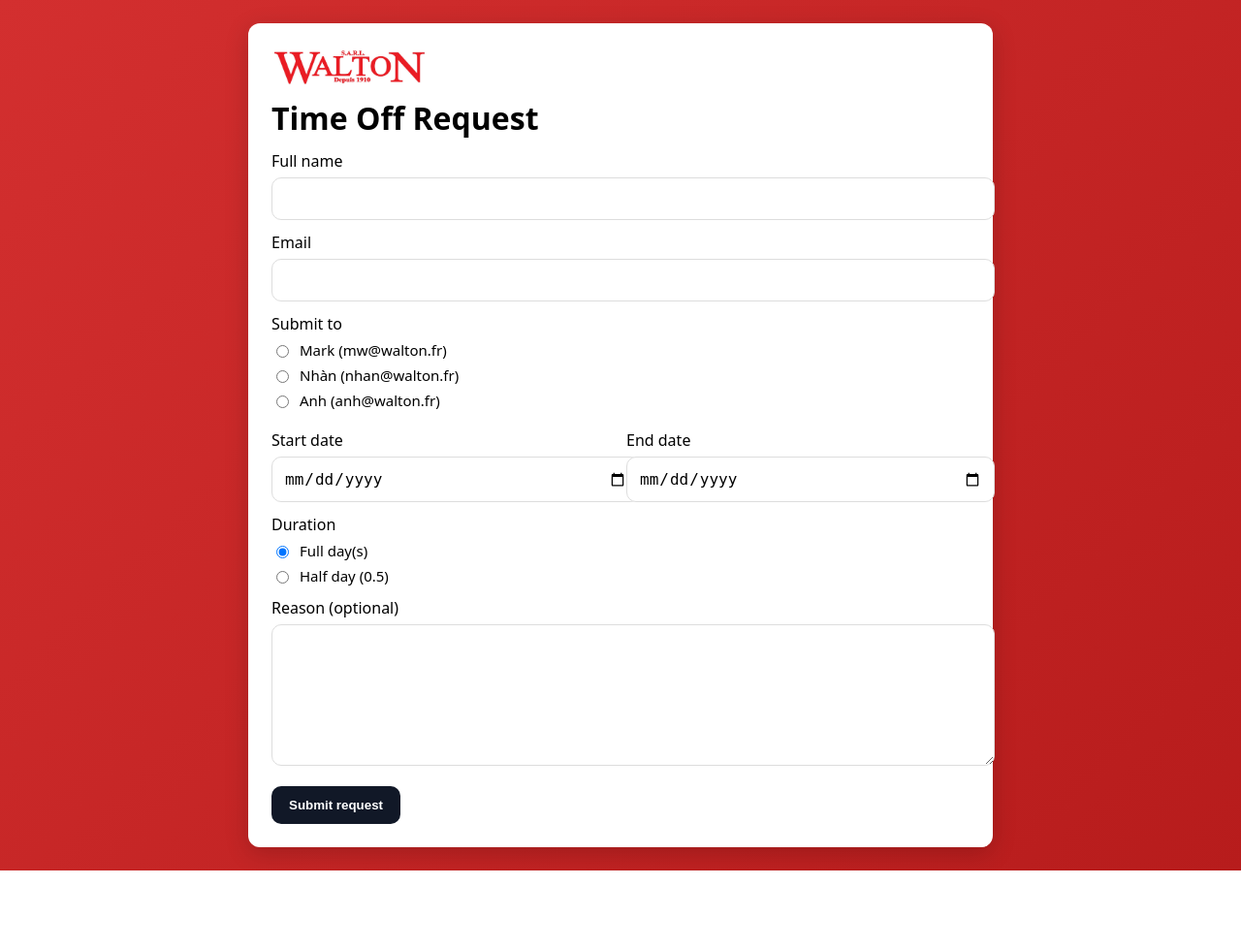
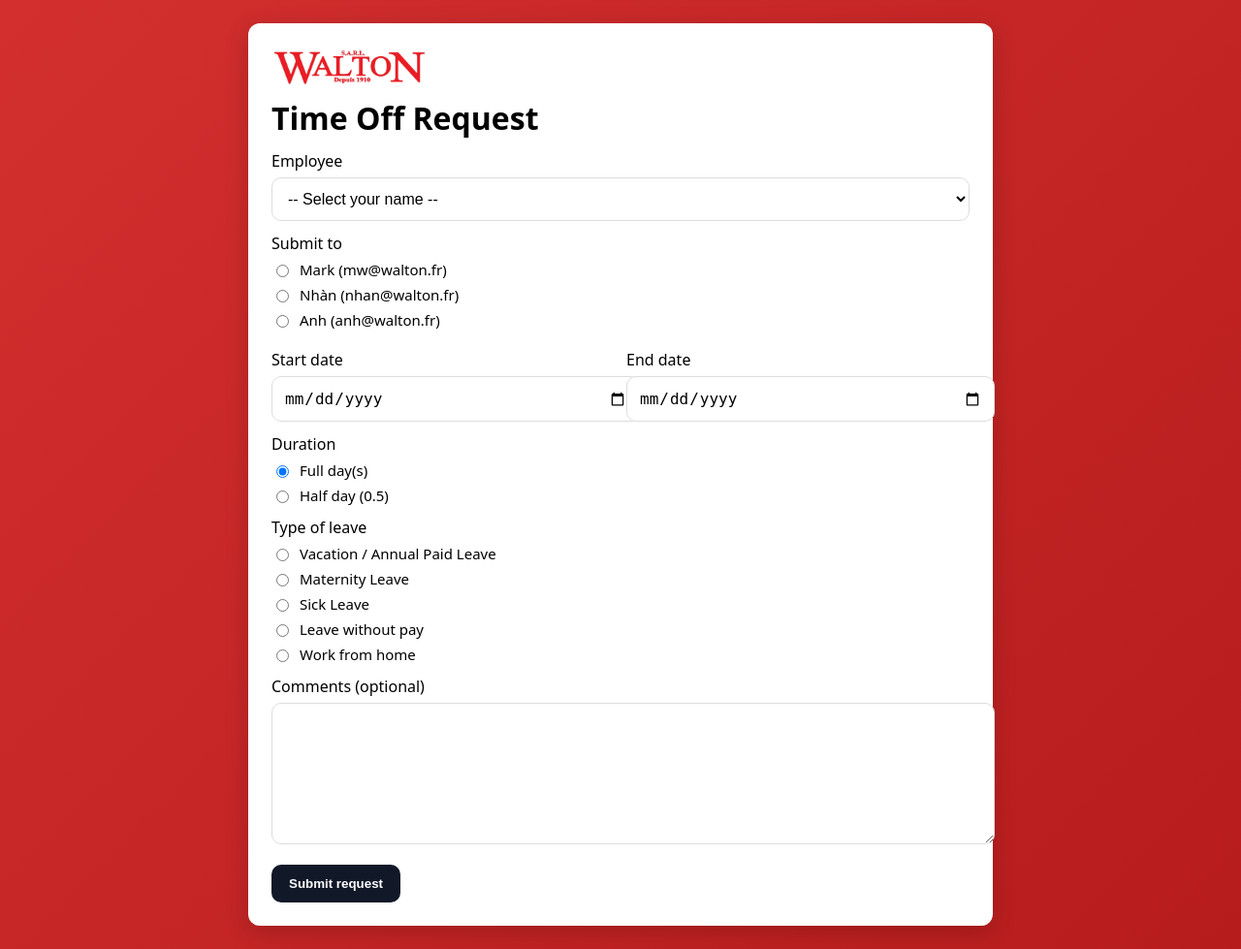
Before and after one commit to markwalt76/walton-holidays, a Flask app: template templates/form.html in a window 1280 px wide. Shown: the whole page at 97% size. Before the commit the page ends 898 px from the top, so only its background shows below. Run offline with Flask 3, Linux system fonts and the light colour scheme; the template is opened without the code that fills it, so the values that code supplies are empty.

Commit message:
Update staff list system, add type of leave, update form, update app.py

```diff
--- a/templates/form.html
+++ b/templates/form.html
@@ -18,7 +18,7 @@
     .logo{height:40px}
     h1{margin:0 0 12px}
     label{display:block;margin:12px 0 6px}
-    input,textarea{
+    input,select,textarea{
       width:100%;padding:12px;border:1px solid #ddd;border-radius:10px;
       font-size:16px;background:#fff;
     }
@@ -30,18 +30,10 @@
     }
     small{color:#444}
     .option-group{
-      display:flex;
-      flex-direction:column;
-      gap:6px;
-      margin-bottom:8px;
+      display:flex;flex-direction:column;gap:6px;margin-bottom:8px;
     }
     .option-group label{
-      display:flex;
-      align-items:center;
-      gap:8px;
-      margin:0;
-      font-size:15px;
-      cursor:pointer;
+      display:flex;align-items:center;gap:8px;margin:0;font-size:15px;cursor:pointer;
     }
     .option-group input[type="radio"]{ width:auto; }
   </style>
@@ -59,7 +51,7 @@
       }
 
       if(duration === "half" && start !== end){
-        alert("Half-day is allowed only if start date and end date are the same.");
+        alert("Half day is allowed only if start and end dates are the same.");
         e.preventDefault();
         return false;
       }
@@ -71,18 +63,21 @@
   <div class="card">
 
     <div class="header">
-      <img src="{{ url_for('static', filename='waltonlogo_red1.jpg') }}" class="logo">
+      <img src="{{ url_for('static', filename='waltonlogo_red1.jpg') }}" class="logo" alt="Walton logo">
     </div>
 
     <h1>Time Off Request</h1>
 
     <form method="post" action="/submit" onsubmit="validateForm(event)">
 
-      <label>Full name</label>
-      <input type="text" name="name" required>
-
-      <label>Email</label>
-      <input type="email" name="email" required>
+      <!-- Employee list from Staff List sheet -->
+      <label>Employee</label>
+      <select name="employee_name" required>
+        <option value="">-- Select your name --</option>
+        {% for person in staff %}
+          <option value="{{ person.name }}">{{ person.name }}</option>
+        {% endfor %}
+      </select>
 
       <label>Submit to</label>
       <div class="option-group">
@@ -108,7 +103,16 @@
         <label><input type="radio" name="duration_type" value="half"> Half day (0.5)</label>
       </div>
 
-      <label>Reason (optional)</label>
+      <label>Type of leave</label>
+      <div class="option-group">
+        <label><input type="radio" name="type_of_leave" value="Vacation / Annual Paid Leave" required> Vacation / Annual Paid Leave</label>
+        <label><input type="radio" name="type_of_leave" value="Maternity Leave"> Maternity Leave</label>
+        <label><input type="radio" name="type_of_leave" value="Sick Leave"> Sick Leave</label>
+        <label><input type="radio" name="type_of_leave" value="Leave Without Pay"> Leave without pay</label>
+        <label><input type="radio" name="type_of_leave" value="Work From Home"> Work from home</label>
+      </div>
+
+      <label>Comments (optional)</label>
       <textarea name="reason"></textarea>
 
       <button type="submit">Submit request</button>
```
